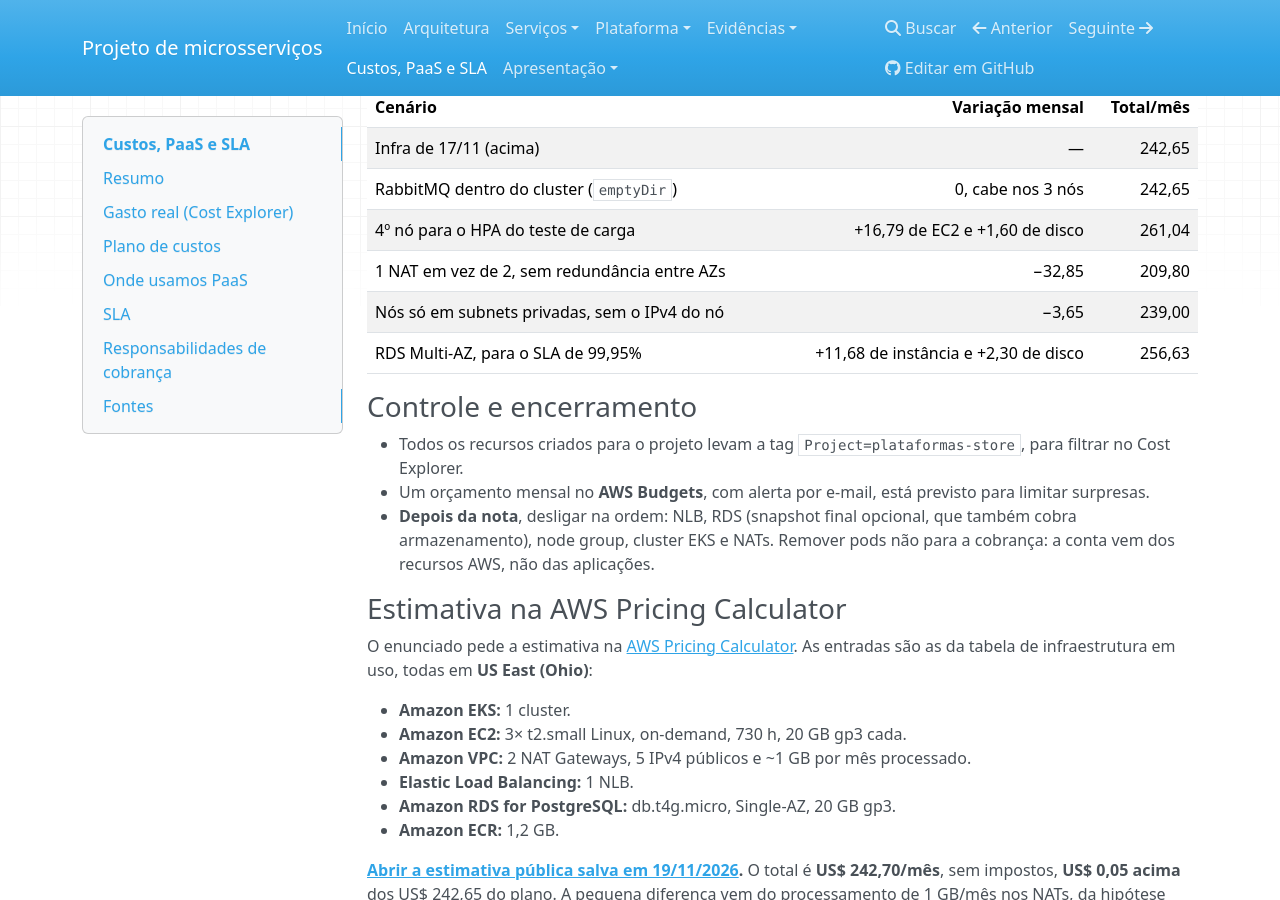
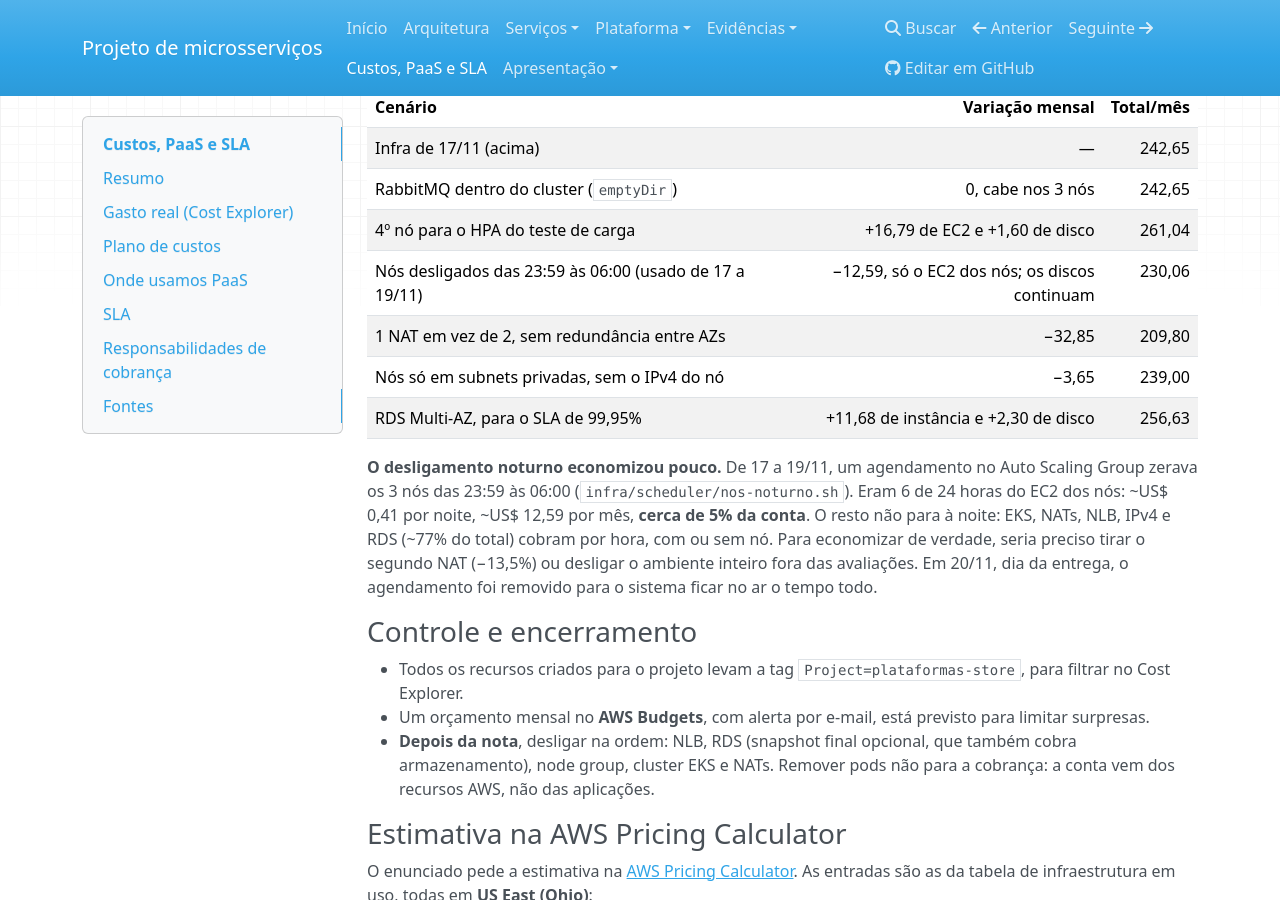
Before and after one commit to projeto-microservicos/produto, an MkDocs documentation site: the page built from docs/costs.md, in a window 1280 px wide and 900 px high, scrolled down 1919 px. Built offline with MkDocs 1.6.1, drawn with Linux system fonts in a browser that asks for light colours; nearby versions of some CDN libraries.

Commit message:
docs: presentation video (1:57, captioned), cost note and recorded load run
- docs/assets/apresentacao.mp4 (+ .srt), embedded at the top of the
  presentation page with how each segment was recorded on EKS.
- Costs: the nightly node shutdown saved only ~5% (US$ 12.59 of
  US$ 242.65 a month), because EKS, NATs, NLB, IPv4 and RDS bill 24 h.
- Load testing: the run recorded for the video (constant 150 VUs,
  760 req/s, p95 216 ms, 0% failures, HPA 1 -> 2 -> 1).

Co-Authored-By: Claude Opus 5.5 <noreply@anthropic.com>
Claude-Session: https://claude.ai/code/session_019XQBnDzt5XrKGMTFpK4w4q

```diff
--- a/docs/costs.md
+++ b/docs/costs.md
@@ -60,9 +60,12 @@ Ficam de fora o tráfego variável (processamento dos NATs, LCUs do NLB, saída
 | Infra de 17/11 (acima) | — | 242,65 |
 | RabbitMQ dentro do cluster (`emptyDir`) | 0, cabe nos 3 nós | 242,65 |
 | 4º nó para o HPA do teste de carga | +16,79 de EC2 e +1,60 de disco | 261,04 |
+| Nós desligados das 23:59 às 06:00 (usado de 17 a 19/11) | −12,59, só o EC2 dos nós; os discos continuam | 230,06 |
 | 1 NAT em vez de 2, sem redundância entre AZs | −32,85 | 209,80 |
 | Nós só em subnets privadas, sem o IPv4 do nó | −3,65 | 239,00 |
 | RDS Multi-AZ, para o SLA de 99,95% | +11,68 de instância e +2,30 de disco | 256,63 |
+
+**O desligamento noturno economizou pouco.** De 17 a 19/11, um agendamento no Auto Scaling Group zerava os 3 nós das 23:59 às 06:00 (`infra/scheduler/nos-noturno.sh`). Eram 6 de 24 horas do EC2 dos nós: ~US$ 0,41 por noite, ~US$ 12,59 por mês, **cerca de 5% da conta**. O resto não para à noite: EKS, NATs, NLB, IPv4 e RDS (~77% do total) cobram por hora, com ou sem nó. Para economizar de verdade, seria preciso tirar o segundo NAT (−13,5%) ou desligar o ambiente inteiro fora das avaliações. Em 20/11, dia da entrega, o agendamento foi removido para o sistema ficar no ar o tempo todo.
 
 ### Controle e encerramento
 
```
Also changed, not shown: docs/load-testing.md (+2 -0 lines), docs/presentation.md (+20 -1 lines), 2 other files.
